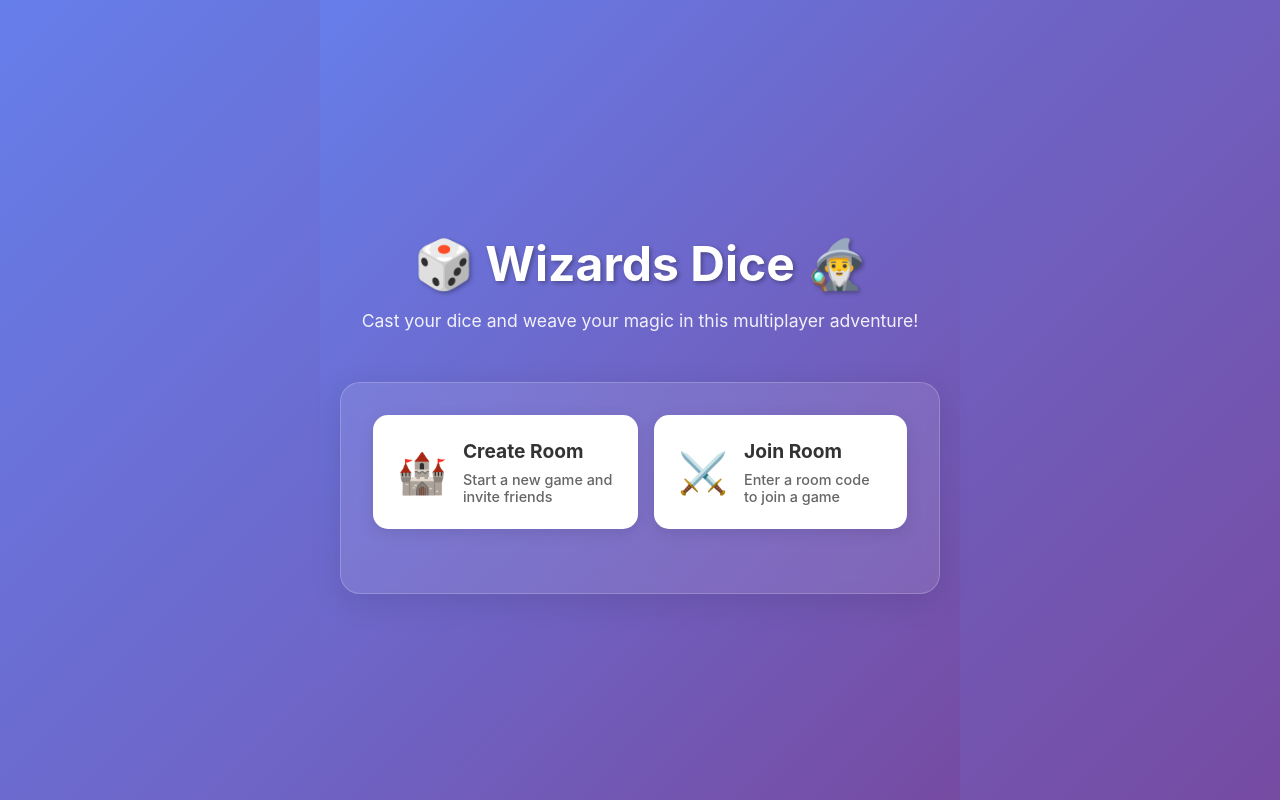
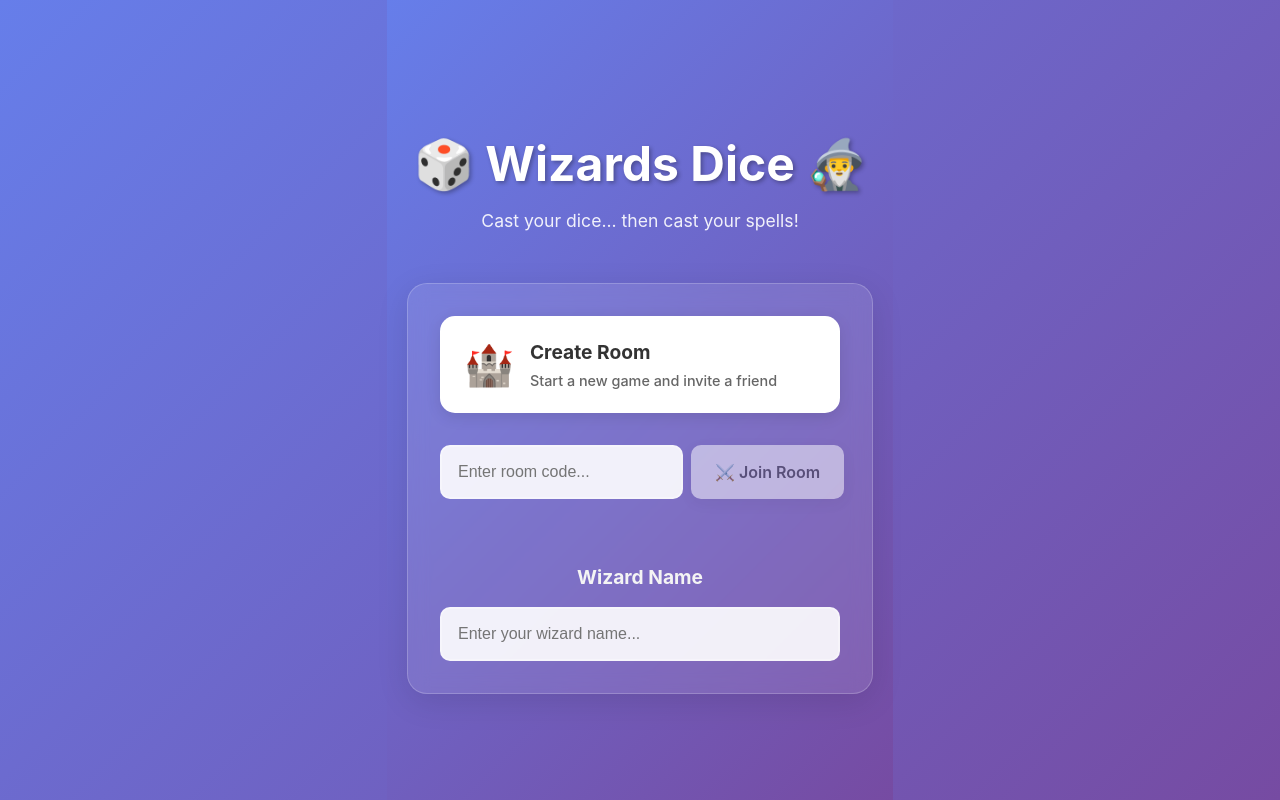
Before and after one commit to SBurrell23/WizardsDiceVSCode, a Vue app: page / in a window 1280 px wide. Built offline with nearby package versions, Linux system fonts and the light colour scheme.

Commit message:
feat: update TODO list and enhance landing page with player name input and join room functionality

```diff
--- a/src/components/LandingPage.vue
+++ b/src/components/LandingPage.vue
@@ -5,7 +5,7 @@
       <!-- Game Title -->
       <div class="game-title">
         <h1>🎲 Wizards Dice 🧙‍♂️</h1>
-        <p class="subtitle">Cast your dice and weave your magic in this multiplayer adventure!</p>
+        <p class="subtitle">Cast your dice... then cast your spells!</p>
       </div>
 
       <!-- Main Menu -->
@@ -19,20 +19,42 @@
             <div class="button-icon">🏰</div>
             <div class="button-text">
               <h3>Create Room</h3>
-              <p>Start a new game and invite friends</p>
+              <p>Start a new game and invite a friend</p>
             </div>
           </button>
+        </div>
 
-          <button
-            class="menu-button join-button"
-            @click="showJoinModal = true"
-          >
-            <div class="button-icon">⚔️</div>
-            <div class="button-text">
-              <h3>Join Room</h3>
-              <p>Enter a room code to join a game</p>
-            </div>
-          </button>
+        <!-- Join Room Section -->
+        <div class="join-section">
+          <div class="join-input-group">
+            <input
+              v-model="joinRoomCode"
+              type="text"
+              placeholder="Enter room code..."
+              class="room-code-input"
+              @keyup.enter="joinRoom"
+              maxlength="6"
+            />
+            <button
+              @click="joinRoom"
+              class="join-button"
+              :disabled="!joinRoomCode"
+            >
+              ⚔️ Join Room
+            </button>
+          </div>
+        </div>
+
+        <!-- Player Name Input -->
+        <div class="name-section">
+          <h3>Wizard Name</h3>
+          <input
+            v-model="playerName"
+            type="text"
+            placeholder="Enter your wizard name..."
+            class="player-name-input"
+            maxlength="20"
+          />
         </div>
       </div>
 
@@ -45,15 +67,15 @@
             <button @click="copyRoomCode" class="copy-button">📋 Copy</button>
           </div>
           <p class="waiting-text">
-            <span v-if="connectedPlayers.length === 0">Waiting for 1 player to join...</span>
+            <span v-if="connectedPlayers.length === 0">Waiting for a player to join...</span>
             <span v-else-if="connectedPlayers.length === 1">Ready to start! 🎲</span>
           </p>
           <div class="connected-players">
             <h4>Players ({{ connectedPlayers.length + 1 }}/2):</h4>
             <ul>
-              <li>👑 You (Host)</li>
+              <li>👑 {{ playerName || 'You' }} (Host)</li>
               <li v-for="player in connectedPlayers" :key="player.id">
-                🧙‍♂️ {{ player.name || player.id }}
+                🧙‍♂️ {{ player.name || 'Enemy Wizard' }}
               </li>
             </ul>
           </div>
@@ -79,10 +101,10 @@
           <div class="connected-players">
             <h4>Players ({{ connectedPlayers.length + 1 }}/2):</h4>
             <ul>
-              <li>👑 Host</li>
+              <li>👑 {{ hostName || 'Enemy Wizard' }} (Host)</li>
               <li>🧙‍♂️ {{ playerName || 'You' }} (You)</li>
               <li v-for="player in connectedPlayers" :key="player.id">
-                <span v-if="player.id !== peer?.id">🧙‍♂️ {{ player.name || player.id }}</span>
+                <span v-if="player.id !== peer?.id">🧙‍♂️ {{ player.name || 'Enemy Wizard' }}</span>
               </li>
             </ul>
           </div>
@@ -90,37 +112,6 @@
           <button @click="leaveRoom" class="leave-room-button">
             🚪 Leave Room
           </button>
-        </div>
-      </div>
-
-      <!-- Join Room Modal -->
-      <div v-if="showJoinModal" class="modal-overlay" @click="closeJoinModal">
-        <div class="modal" @click.stop>
-          <h3>Join a Game Room</h3>
-          <div class="input-group">
-            <input
-              v-model="joinRoomCode"
-              type="text"
-              placeholder="Enter room code..."
-              class="room-input"
-              @keyup.enter="joinRoom"
-              maxlength="6"
-            />
-            <input
-              v-model="playerName"
-              type="text"
-              placeholder="Your name (optional)"
-              class="name-input"
-            />
-          </div>
-          <div class="modal-buttons">
-            <button @click="joinRoom" class="join-confirm-button" :disabled="!joinRoomCode">
-              Join Game
-            </button>
-            <button @click="closeJoinModal" class="cancel-button">
-              Cancel
-            </button>
-          </div>
         </div>
       </div>
 
@@ -136,8 +127,8 @@
       :peer-instance="peer"
       :room-code="roomCode"
       :is-host="isHost"
-      :host-name="'Wizard #1'"
-      :guest-name="playerName || 'Wizard #2'"
+      :host-name="isHost ? (playerName || 'Host') : (hostName || 'Enemy Wizard')"
+      :guest-name="isHost ? (connectedPlayers[0]?.name || 'Enemy Wizard') : (playerName || 'Guest')"
       :connection="hostConnection"
       @leave-game="leaveRoom"
     />
@@ -151,10 +142,10 @@ import GameBoard from './GameBoard.vue'
 
 // Reactive data
 const isCreatingRoom = ref(false)
-const showJoinModal = ref(false)
 const roomCode = ref('')
 const joinRoomCode = ref('')
 const playerName = ref('')
+const hostName = ref('') // Store the host's name when joining a room
 const connectedPlayers = ref([])
 const statusMessage = ref('')
 const statusType = ref('info') // 'info', 'success', 'error'
@@ -221,9 +212,15 @@ const createRoom = async () => {
       conn.on('open', () => {
         const playerData = {
           id: conn.peer,
-          name: conn.metadata?.name || conn.peer
+          name: conn.metadata?.name || 'Enemy Wizard'
         }
         connectedPlayers.value.push(playerData)
+
+        // Send host info and updated player list to the joining player
+        conn.send({
+          type: 'host_info',
+          hostName: playerName.value
+        })
 
         // Send updated player list to all connected players
         broadcastPlayerList()
@@ -260,9 +257,6 @@ const createRoom = async () => {
 const joinRoom = async () => {
   if (!joinRoomCode.value) return
 
-  // Close modal immediately when attempting to join
-  showJoinModal.value = false
-
   setStatusMessage('Joining room...', 'info', 0) // No timeout for joining message
 
   try {
@@ -282,11 +276,15 @@ const joinRoom = async () => {
         currentView.value = 'joined'
         roomCode.value = joinRoomCode.value.toUpperCase()
         isHost.value = false // Set as guest when joining a room
+        // Clear the join room code input after successful join
+        joinRoomCode.value = ''
       })
 
       conn.on('data', (data) => {
         // Handle messages from host
-        if (data.type === 'player_list') {
+        if (data.type === 'host_info') {
+          hostName.value = data.hostName
+        } else if (data.type === 'player_list') {
           connectedPlayers.value = data.players
         } else if (data.type === 'start_game') {
           setStatusMessage('Game is starting!', 'success', 1000)
@@ -345,13 +343,6 @@ const copyRoomCode = async () => {
   }
 }
 
-// Close join modal
-const closeJoinModal = () => {
-  showJoinModal.value = false
-  joinRoomCode.value = ''
-  playerName.value = ''
-}
-
 // Broadcast start game message to all connected players
 const startGame = () => {
   connections.forEach(conn => {
@@ -404,6 +395,8 @@ const leaveRoom = () => {
   // Reset all state
   currentView.value = 'menu'
   roomCode.value = ''
+  joinRoomCode.value = ''
+  hostName.value = ''
   connectedPlayers.value = []
   hostConnection.value = null
   connections = []
@@ -465,6 +458,92 @@ onUnmounted(() => {
   margin-bottom: 2rem;
 }
 
+.name-section {
+  margin-bottom: 0rem;
+  margin-top: 4rem;
+}
+
+.name-section h3 {
+  color: rgb(244, 244, 244);
+  margin-bottom: 1rem;
+  font-size: 1.2rem;
+}
+
+.player-name-input {
+  width: 100%;
+  padding: 1rem;
+  border: 2px solid rgba(255,255,255,0.3);
+  border-radius: 10px;
+  font-size: 1rem;
+  background: rgba(255,255,255,0.9);
+  color: #333;
+  transition: border-color 0.3s ease;
+  box-sizing: border-box;
+}
+
+.player-name-input:focus {
+  outline: none;
+  border-color: #667eea;
+}
+
+.join-section {
+  margin-bottom: 1rem;
+}
+
+.join-section h3 {
+  color: white;
+  margin-bottom: 1rem;
+  font-size: 1.2rem;
+}
+
+.join-input-group {
+  display: flex;
+  gap: 0.5rem;
+  align-items: stretch;
+}
+
+.room-code-input {
+  flex: 1;
+  padding: 1rem;
+  border: 2px solid rgba(255,255,255,0.3);
+  border-radius: 10px;
+  font-size: 1rem;
+  background: rgba(255,255,255,0.9);
+  color: #333;
+  transition: border-color 0.3s ease;
+}
+
+.room-code-input:focus {
+  outline: none;
+  border-color: #667eea;
+}
+
+.join-button {
+  background: white;
+  color: #333;
+  border: none;
+  padding: 1rem 1.5rem;
+  border-radius: 10px;
+  font-size: 1rem;
+  font-weight: 600;
+  cursor: pointer;
+  transition: all 0.3s ease;
+  white-space: nowrap;
+  box-shadow: 0 4px 15px rgba(0,0,0,0.1);
+}
+
+.join-button:hover:not(:disabled) {
+  transform: translateY(-2px);
+  box-shadow: 0 6px 20px rgba(0,0,0,0.15);
+  background: linear-gradient(135deg, #a8edea 0%, #fed6e3 100%);
+}
+
+.join-button:disabled {
+  opacity: 0.5;
+  cursor: not-allowed;
+  transform: none;
+}
+
 .menu-button {
   display: flex;
   align-items: center;
@@ -518,7 +597,7 @@ onUnmounted(() => {
   background: rgba(255,255,255,0.9);
   border-radius: 15px;
   padding: 1.5rem;
-  margin-top: 1rem;
+  margin-top: 0rem;
 }
 
 .room-code-display h3 {
@@ -587,7 +666,7 @@ onUnmounted(() => {
 }
 
 .start-game-button {
-  background: linear-gradient(135deg, #47a261 0%, #2ebb39 100%);
+  background: #20a037;
   color: white;
   border: none;
   padding: 1rem 2rem;
@@ -595,12 +674,13 @@ onUnmounted(() => {
   font-size: 1.1rem;
   font-weight: 600;
   cursor: pointer;
-  transition: transform 0.3s ease;
+  transition: all 0.3s ease;
   margin-right: 1rem;
 }
 
 .start-game-button:hover {
   transform: translateY(-2px);
+  background: #1c8c30;
 }
 
 .leave-room-button {
@@ -628,95 +708,6 @@ onUnmounted(() => {
   flex-wrap: wrap;
 }
 
-.modal-overlay {
-  position: fixed;
-  top: 0;
-  left: 0;
-  right: 0;
-  bottom: 0;
-  background: rgba(0,0,0,0.5);
-  display: flex;
-  align-items: center;
-  justify-content: center;
-  z-index: 1000;
-}
-
-.modal {
-  background: white;
-  border-radius: 20px;
-  padding: 2rem;
-  max-width: 400px;
-  width: 90%;
-  box-shadow: 0 20px 40px rgba(0,0,0,0.3);
-}
-
-.modal h3 {
-  color: #333;
-  margin-bottom: 1.5rem;
-  text-align: center;
-}
-
-.input-group {
-  display: flex;
-  flex-direction: column;
-  gap: 1rem;
-  margin-bottom: 1.5rem;
-}
-
-.room-input,
-.name-input {
-  padding: 1rem;
-  border: 2px solid #e1e5e9;
-  border-radius: 10px;
-  font-size: 1rem;
-  transition: border-color 0.3s ease;
-}
-
-.room-input:focus,
-.name-input:focus {
-  outline: none;
-  border-color: #667eea;
-}
-
-.modal-buttons {
-  display: flex;
-  gap: 1rem;
-}
-
-.join-confirm-button,
-.cancel-button {
-  flex: 1;
-  padding: 1rem;
-  border: none;
-  border-radius: 10px;
-  font-size: 1rem;
-  cursor: pointer;
-  transition: all 0.3s ease;
-}
-
-.join-confirm-button {
-  background: #667eea;
-  color: white;
-}
-
-.join-confirm-button:hover:not(:disabled) {
-  background: #5a6fd8;
-}
-
-.join-confirm-button:disabled {
-  opacity: 0.5;
-  cursor: not-allowed;
-}
-
-.cancel-button {
-  background: #e1e5e9;
-  color: #666;
-}
-
-.cancel-button:hover {
-  background: #d1d5d9;
-}
-
 .status-message {
   margin-top: 1rem;
   padding: 1rem;
@@ -725,30 +716,27 @@ onUnmounted(() => {
 }
 
 .status-message.info {
-  background: rgba(102,126,234,0.1);
-  color: #667eea;
-  border: 1px solid rgba(102,126,234,0.3);
+  background: rgba(102,126,234,0.6);
+  color: white;
+  border: 1px solid rgba(102,126,234,1);
 }
 
 .status-message.success {
-  background: rgba(46,160,67,0.1);
-  color: #2ea043;
-  border: 1px solid rgba(46,160,67,0.3);
+  background: rgba(46,160,67,0.6);
+  color: white;
+  border: 1px solid rgba(46,160,67,1);
 }
 
 .status-message.error {
-  background: rgba(248,81,73,0.1);
-  color: #f85149;
-  border: 1px solid rgba(248,81,73,0.3);
+  background: rgba(248,81,73,0.6);
+  color: white;
+  border: 1px solid rgba(248,81,73,1);
 }
 
 @media (min-width: 768px) {
-  .button-group {
-    flex-direction: row;
-  }
-
-  .modal-buttons {
-    flex-direction: row;
+  .join-input-group {
+    max-width: 400px;
+    margin: 0 auto;
   }
 }
 </style>
```
Also changed, not shown: TODO.txt.
